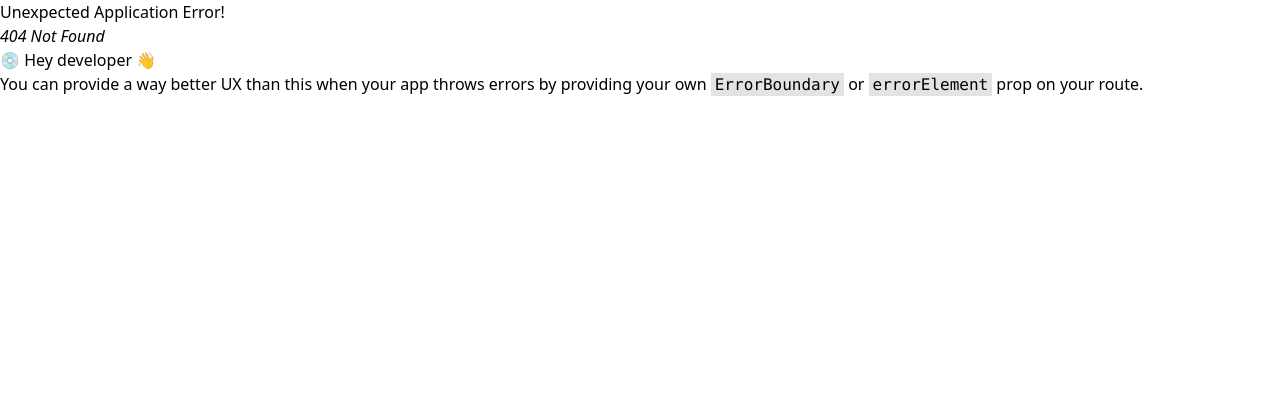
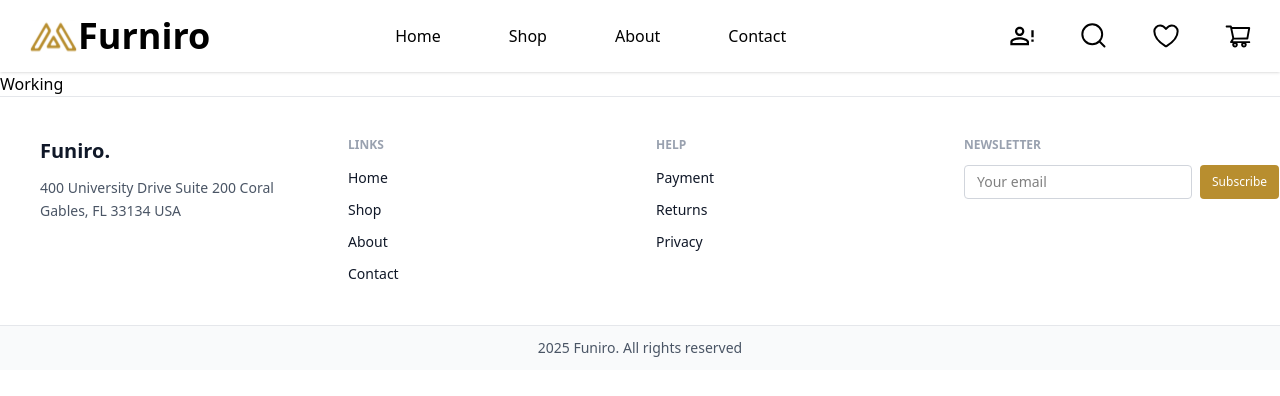
Before and after one commit to Hariom988/E-Commerce-Project, a React (Vite) app: page /about in a window 1280 px wide. Before the commit this address had no page. Shown: the top 396 px of the page. Built offline with nearby package versions, Linux system fonts and the light colour scheme.

Commit message:
about page added

```diff
--- /dev/null
+++ b/components/about.tsx
@@ -0,0 +1,5 @@
+const About = () => {
+  return <div>Working</div>;
+};
+
+export default About;
--- a/src/main.tsx
+++ b/src/main.tsx
@@ -3,6 +3,7 @@ import "./index.css";
 import App from "./App";
 import Home from "../components/Home";
 import Shop from "../components/Shop";
+import About from "../components/about";
 import ProductDetail from "../components/productDetail";
 import Contact from "../components/contact";
 import { createBrowserRouter, RouterProvider } from "react-router-dom";
@@ -28,6 +29,10 @@ const router = createBrowserRouter([
         path: "/contact",
         element: <Contact />,
       },
+      {
+        path: "/about",
+        element: <About />,
+      },
     ],
   },
 ]);
```
